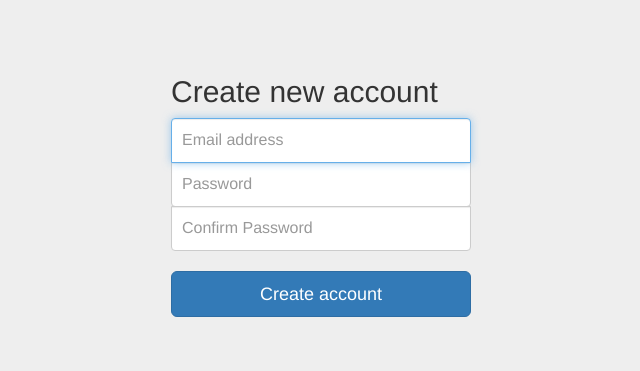
After one commit to hopsmdev/mtw, a Flask app: page /register in a window 1280 px wide. The commit adds this page. Shown: the top 371 px of the page, without its empty margins (319-959 px from the left). Run offline with Flask 2, Linux system fonts and the light colour scheme; some libraries are stand-ins or nearby versions.

Commit message:
add register page

```diff
--- a/mtw/mtw.py
+++ b/mtw/mtw.py
@@ -6,6 +6,11 @@ app = Flask(__name__)
 @app.route("/")
 def login():
     return render_template('login.html')
+
+
+@app.route("/register")
+def register():
+    return render_template('register.html')
 
 
 @app.route("/index")
--- /dev/null
+++ b/mtw/static/css/register.css
@@ -0,0 +1,51 @@
+body {
+  padding-top: 40px;
+  padding-bottom: 40px;
+  background-color: #eee;
+}
+
+.form-register {
+  max-width: 330px;
+  padding: 15px;
+  margin: 0 auto;
+}
+.form-register .form-register-heading,
+.form-register .checkbox {
+  margin-bottom: 10px;
+}
+.form-register .checkbox {
+  font-weight: normal;
+}
+.form-register .form-control {
+  position: relative;
+  height: auto;
+  -webkit-box-sizing: border-box;
+     -moz-box-sizing: border-box;
+          box-sizing: border-box;
+  padding: 10px;
+  font-size: 16px;
+}
+.form-register .form-control:focus {
+  z-index: 2;
+}
+.form-register input[type="email"] {
+  margin-bottom: -1px;
+  border-bottom-right-radius: 0;
+  border-bottom-left-radius: 0;
+}
+.form-register input[type="password"] {
+  margin-bottom: -1px;
+  border-top-left-radius: 0;
+  border-top-right-radius: 0;
+}
+
+.form-register input[type="password_confirmed"] {
+  margin-bottom: 20px;
+  border-top-left-radius: 0;
+  border-top-right-radius: 0;
+}
+
+.register-link {
+  padding-top: 25px;
+  text-align: center;
+}
--- a/mtw/templates/base.html
+++ b/mtw/templates/base.html
@@ -1,4 +1,3 @@
-
 <!DOCTYPE html>
 <html>
   <head>
@@ -7,7 +6,7 @@
     <meta name="viewport" content="width=device-width, initial-scale=1, shrink-to-fit=no">
 
     <link href="/static/css/bootstrap.css" rel="stylesheet">
-    <link href="/static/css/custom.css" rel="stylesheet">
+    <link href="/static/css/base.css" rel="stylesheet">
 
   </head>
   <body>
--- a/mtw/templates/index.html
+++ b/mtw/templates/index.html
@@ -19,7 +19,7 @@
 </div>
 
 {% if url %}
-  <h1> <a href={{ url }}>{{ url }} </a></h1>
+  <h3> <a href={{ url }}>{{ url }} </a></h3>
 {% endif %}
 {% endblock %}
 
--- a/mtw/templates/login.html
+++ b/mtw/templates/login.html
@@ -14,7 +14,7 @@
     <link href="/static/css/bootstrap.min.css" rel="stylesheet">
 
     <!-- Custom styles for this template -->
-    <link href="/static/css/signin.css" rel="stylesheet">
+    <link href="/static/css/login.css" rel="stylesheet">
 
 
     <!-- HTML5 shim and Respond.js for IE8 support of HTML5 elements and media queries -->
--- /dev/null
+++ b/mtw/templates/register.html
@@ -0,0 +1,44 @@
+<!DOCTYPE html>
+<html lang="en">
+    <head>
+        <meta charset="utf-8">
+        <meta http-equiv="X-UA-Compatible" content="IE=edge">
+        <meta name="viewport" content="width=device-width, initial-scale=1">
+        <meta name="description" content="">
+        <meta name="author" content="">
+
+        <title>Create new account</title>
+
+        <!-- Bootstrap core CSS -->
+        <link href="/static/css/bootstrap.min.css" rel="stylesheet">
+
+        <!-- Custom styles for this template -->
+        <link href="/static/css/register.css" rel="stylesheet">
+
+
+        <!-- HTML5 shim and Respond.js for IE8 support of HTML5 elements and media queries -->
+        <!--[if lt IE 9]>
+        <script src="https://oss.maxcdn.com/html5shiv/3.7.2/html5shiv.min.js"></script>
+        <script src="https://oss.maxcdn.com/respond/1.4.2/respond.min.js"></script>
+        <![endif]-->
+    </head>
+
+    <body>
+        <div class="container">
+            <form class="form-register">
+                <h2 class="form-register-heading">Create new account</h2>
+
+                <label for="input_email" class="sr-only">Email address</label>
+                <input type="email" id="input_email" class="form-control" placeholder="Email address" required autofocus>
+
+                <label for="input_password" class="sr-only">Password</label>
+                <input type="password" id="input_password" class="form-control" placeholder="Password" required>
+
+                <label for="input_password_confirmed" class="sr-only">Confirm Password</label>
+                <input type="password_confirmed" id="input_password_confirmed" class="form-control" placeholder="Confirm Password" required>
+
+                <button class="btn btn-lg btn-primary btn-block" type="submit">Create account</button>
+            </form>
+        </div> <!-- /container -->
+    </body>
+</html>
```
Also changed, not shown: mtw/static/css/base.css (renamed from mtw/static/css/custom.css), mtw/static/css/login.css (renamed from mtw/static/css/signin.css).
